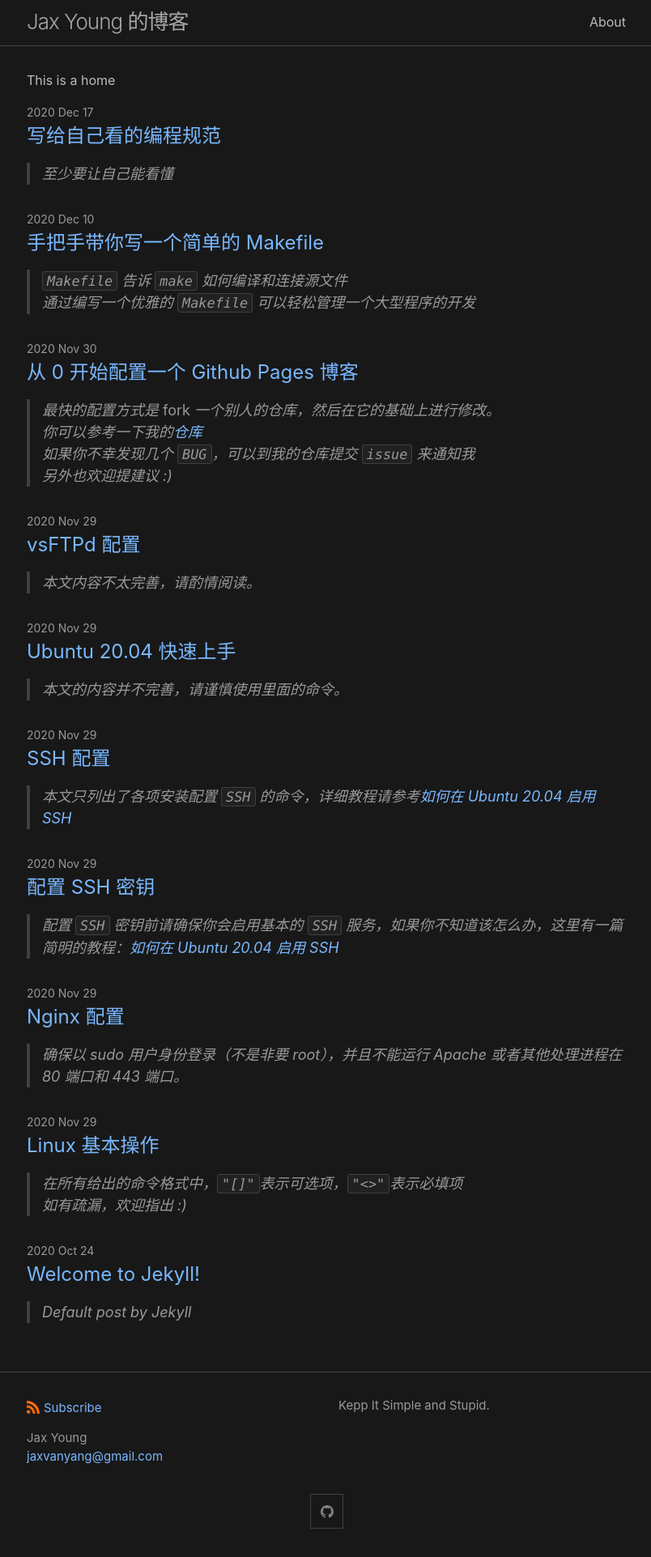
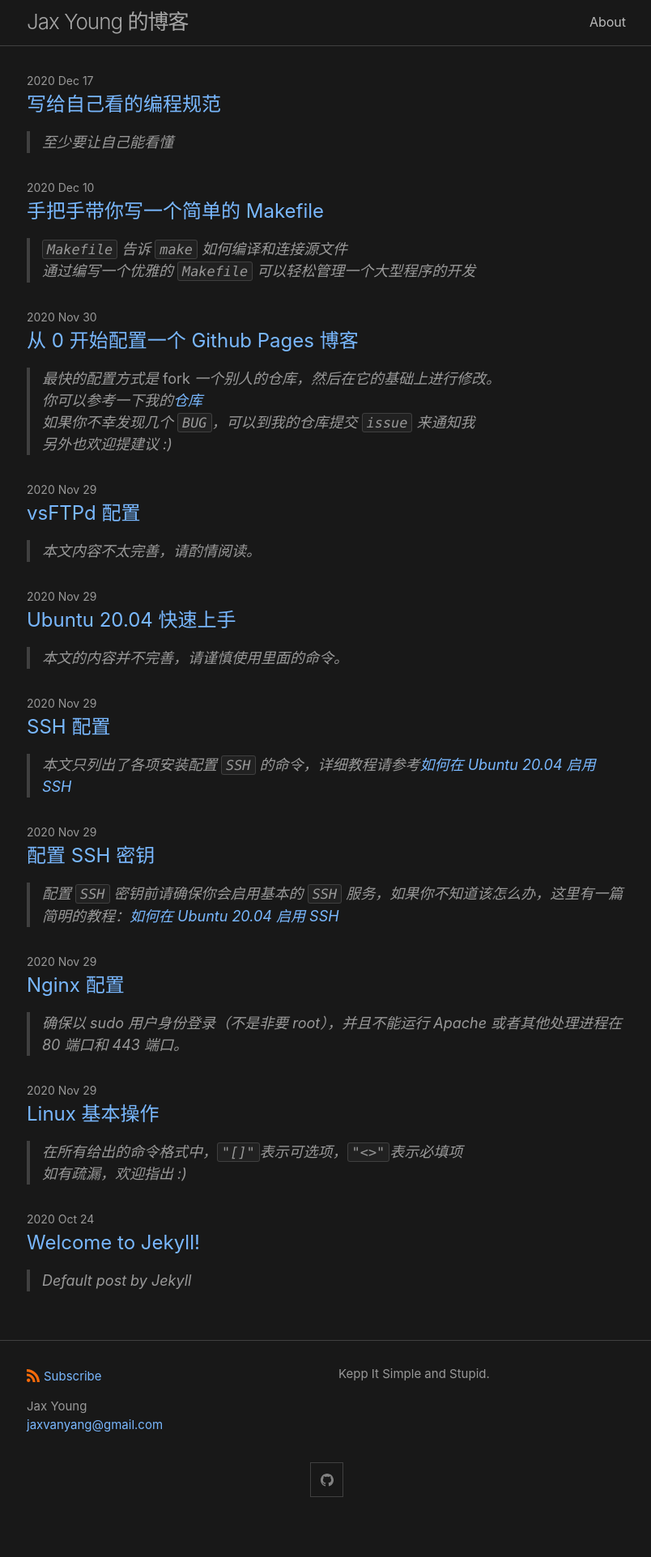
Before and after one commit to jaxvanyang/old.jaxvanyang.github.io, a Jekyll site: the page built from index.md, in a window 1280 px wide. Shown: the whole page at 81% size, without its empty margins (237-1041 px from the left). Built offline with Jekyll 4.4.1, drawn with Linux system fonts in a browser that asks for light colours; after the commit the page ends 1884 px from its top, so only the background shows below that.

```diff
--- a/_layouts/home.html
+++ b/_layouts/home.html
@@ -1,8 +1,6 @@
 ---
 layout: default
 ---
-<p>This is a home</p>
-
 <div class="home">
   {%- if page.title -%}
     <h1 class="page-heading">{{ page.title }}</h1>
--- a/_layouts/page.html
+++ b/_layouts/page.html
@@ -1,8 +1,6 @@
 ---
 layout: default
 ---
-<p>This is a page</p>
-
 <article class="post">
 
   <header class="post-header">
--- a/_layouts/post.html
+++ b/_layouts/post.html
@@ -1,8 +1,6 @@
 ---
 layout: default
 ---
-<p>This is a post</p>
-
 <article class="post h-entry" itemscope itemtype="http://schema.org/BlogPosting">
 
   <header class="post-header">
```
Also changed, not shown: _drafts/how-i-refactor-my-blog.md (+2 -0 lines).
